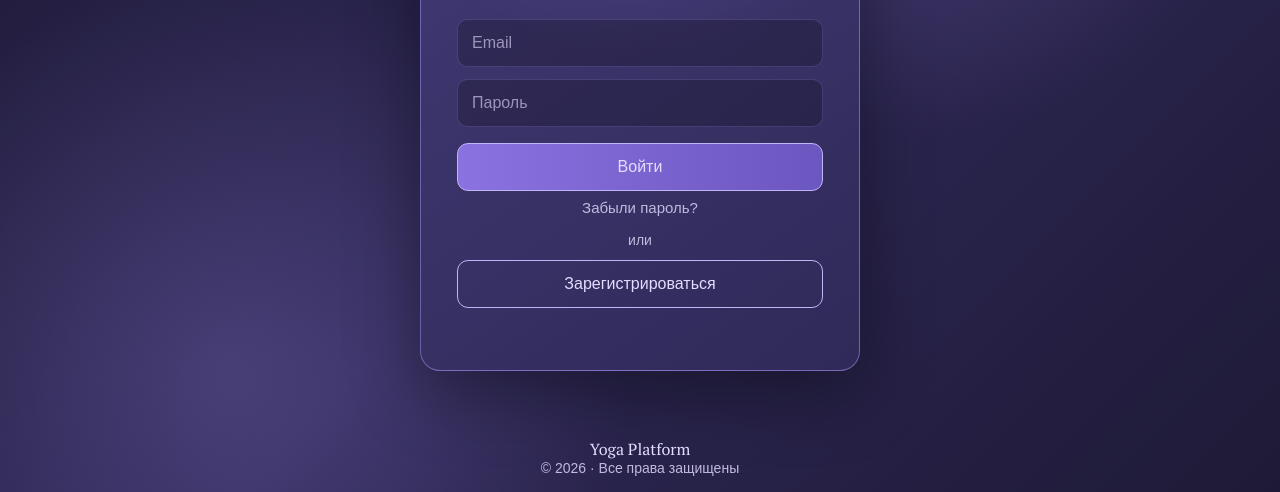
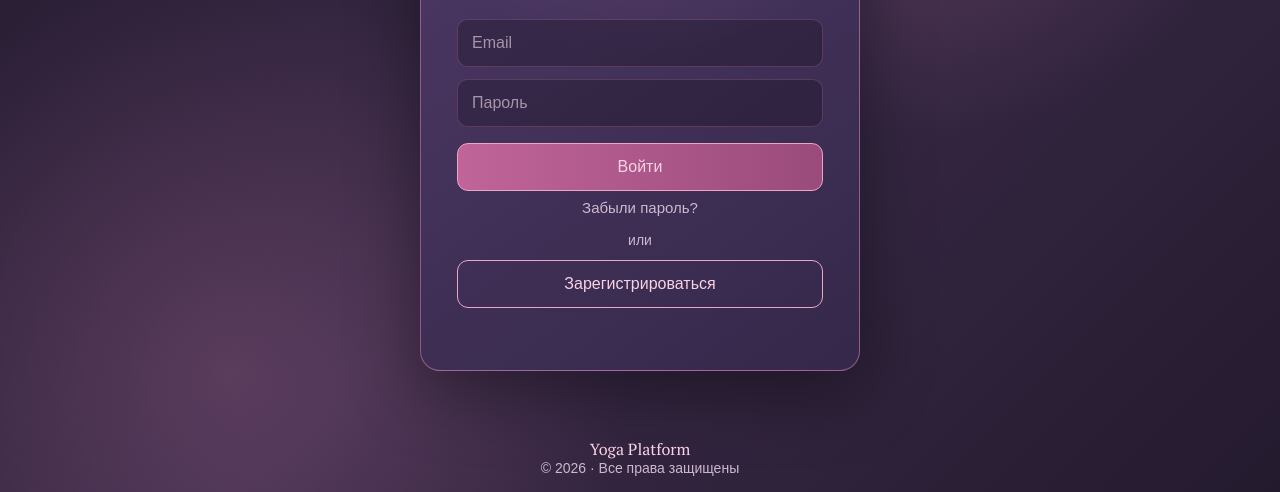
Before and after one commit to centernumero-byte/yoga-platform, a plain HTML site: page index.html in a window 1280 px wide. Shown: the part 308-800 px from the top of the page. Drawn offline with nearby package versions, Linux system fonts and the light colour scheme.

Commit message:
Add files via upload

```diff
--- a/index.html
+++ b/index.html
@@ -7,12 +7,12 @@
 <link href="https://fonts.googleapis.com/css2?family=PT+Serif:wght@400;700&display=swap" rel="stylesheet">
 <script src="https://cdn.jsdelivr.net/npm/@supabase/supabase-js@2.45.4/dist/umd/supabase.min.js"></script>
 <style>
-/* Тема «Лаванда» — одна для всех языков */
+/* Тема «Лотос» — одна для всех языков */
 :root, html[data-lang="ru"], html[data-lang="kz"], html[data-lang="uz"], html[data-lang="uzl"] {
-  --bg1:#1e1a36; --bg2:#2e2856; --panel1:#3a3368; --panel2:#252046; --card1:#433b78; --card2:#2f2a58;
-  --glow:rgba(170,150,250,.22); --gold:#e4dcff; --gold2:#c3b3f7; --text:#f2effd; --muted:#c1badf;
-  --line:rgba(170,150,250,.50); --line-soft:rgba(170,150,250,.22); --hover:rgba(170,150,250,.14);
-  --active1:rgba(170,150,250,.38); --active2:rgba(170,150,250,.18); --btn1:#8a72e0; --btn2:#6c56bf; --input:rgba(0,0,0,.22);
+  --bg1:#241a2e; --bg2:#3a2a48; --panel1:#46335c; --panel2:#2c2039; --card1:#4f3a68; --card2:#35284a;
+  --glow:rgba(230,140,190,.20); --gold:#f8d3e3; --gold2:#e9a6c6; --text:#f6eef5; --muted:#cdb8cc;
+  --line:rgba(230,140,190,.50); --line-soft:rgba(230,140,190,.22); --hover:rgba(230,140,190,.14);
+  --active1:rgba(230,140,190,.38); --active2:rgba(230,140,190,.18); --btn1:#c0649a; --btn2:#9a4b7b; --input:rgba(0,0,0,.22);
 }
 * { box-sizing:border-box; }
 html, body { margin:0; }
```
